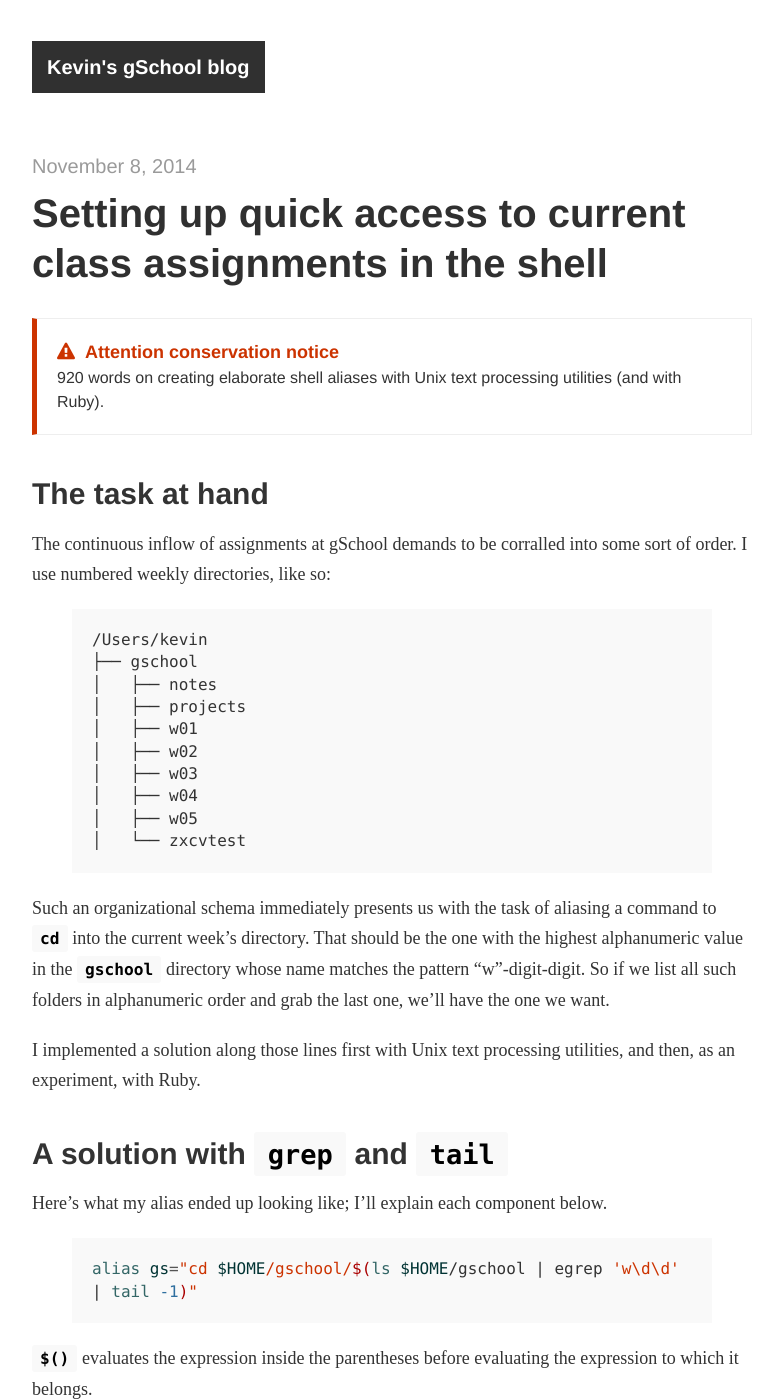
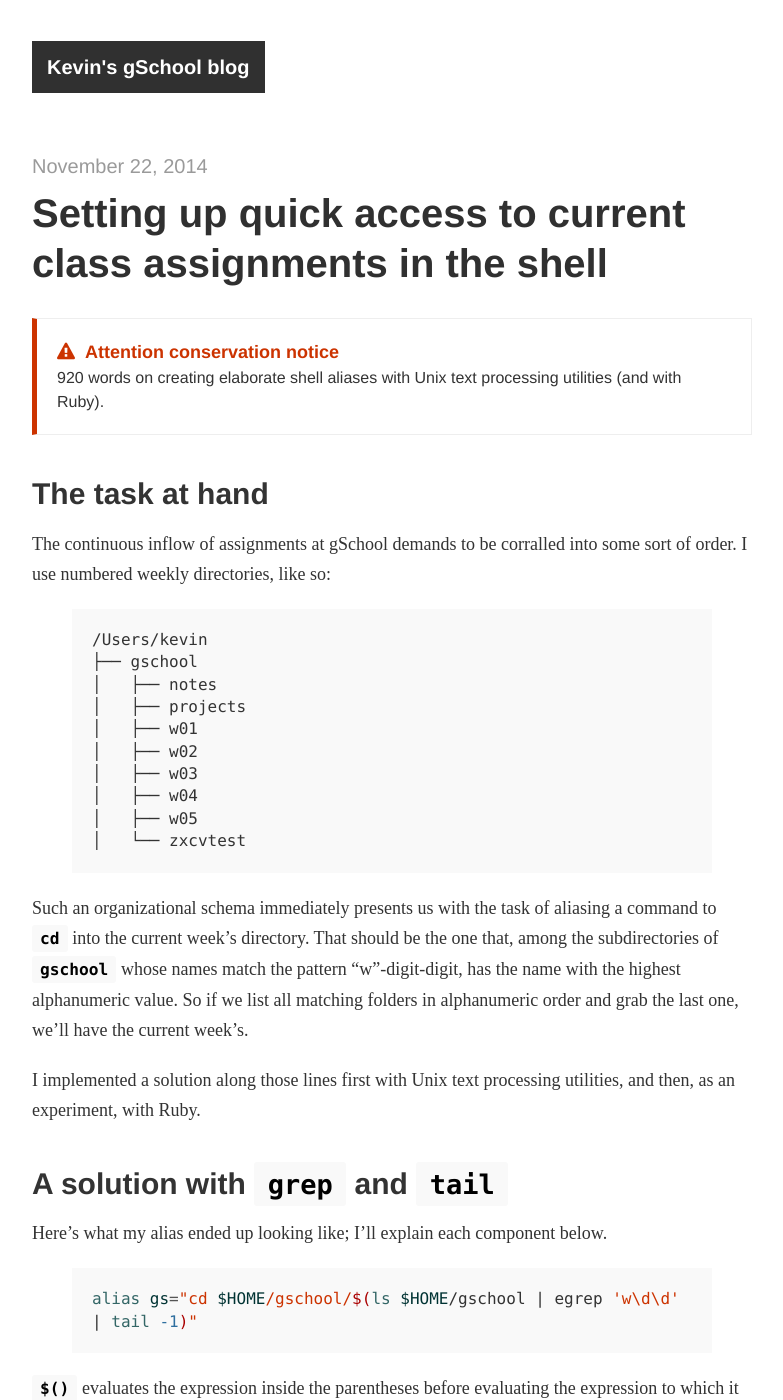
Before and after one commit to gs-kl/gs-kl.github.io, a Jekyll site: the page built from _posts/2014-11-22-elaborate-shell-aliases.md, in a window 1280 px wide and 1400 px high. Shown: the whole window, without its empty margins (248-1031 px from the left). Built offline with Jekyll 4.4.1, drawn with Linux system fonts in a browser that asks for light colours; nearby versions of some CDN libraries; some web fonts are replaced; some of the changed text lies outside the part shown.

Commit message:
Line editing

```diff
--- a/_posts/2014-11-08-elaborate-shell-aliases.md
+++ b/_posts/2014-11-22-elaborate-shell-aliases.md
@@ -21,7 +21,7 @@
 │   └── zxcvtest
 {% endhighlight %}
 
-Such an organizational schema immediately presents us with the task of aliasing a command to `cd` into the current week's directory. That should be the one with the highest alphanumeric value in the `gschool` directory whose name matches the pattern "w"-digit-digit. So if we list all such folders in alphanumeric order and grab the last one, we'll have the one we want.
+Such an organizational schema immediately presents us with the task of aliasing a command to `cd` into the current week's directory. That should be the one that, among the subdirectories of `gschool` whose names match the pattern "w"-digit-digit, has the name with the highest alphanumeric value. So if we list all matching folders in alphanumeric order and grab the last one, we'll have the current week's.
 
 I implemented a solution along those lines first with Unix text processing utilities, and then, as an experiment, with Ruby.
 
@@ -65,7 +65,7 @@
 Step by step, then:
 
 1. `BEGIN{ary = []}` creates an empty array before the start of the iteration.
-2. `ary.push($_) if $_.match(/w\d\d/)` iterates over each line that was output by `ls`, adding it to the array when it matches the pattern "w"-digit-digit ().
+2. `ary.push($_) if $_.match(/w\d\d/)` iterates over each line that was output by `ls`, adding it to the array when it matches the pattern "w"-digit-digit.
 3. Finally, after the iteration completes, `END{puts ary[-1]}` prints the last item in the array to stdout.
 
 
```
Also changed, not shown: other parts of _posts/2014-11-22-elaborate-shell-aliases.md (+1 -1 lines).
